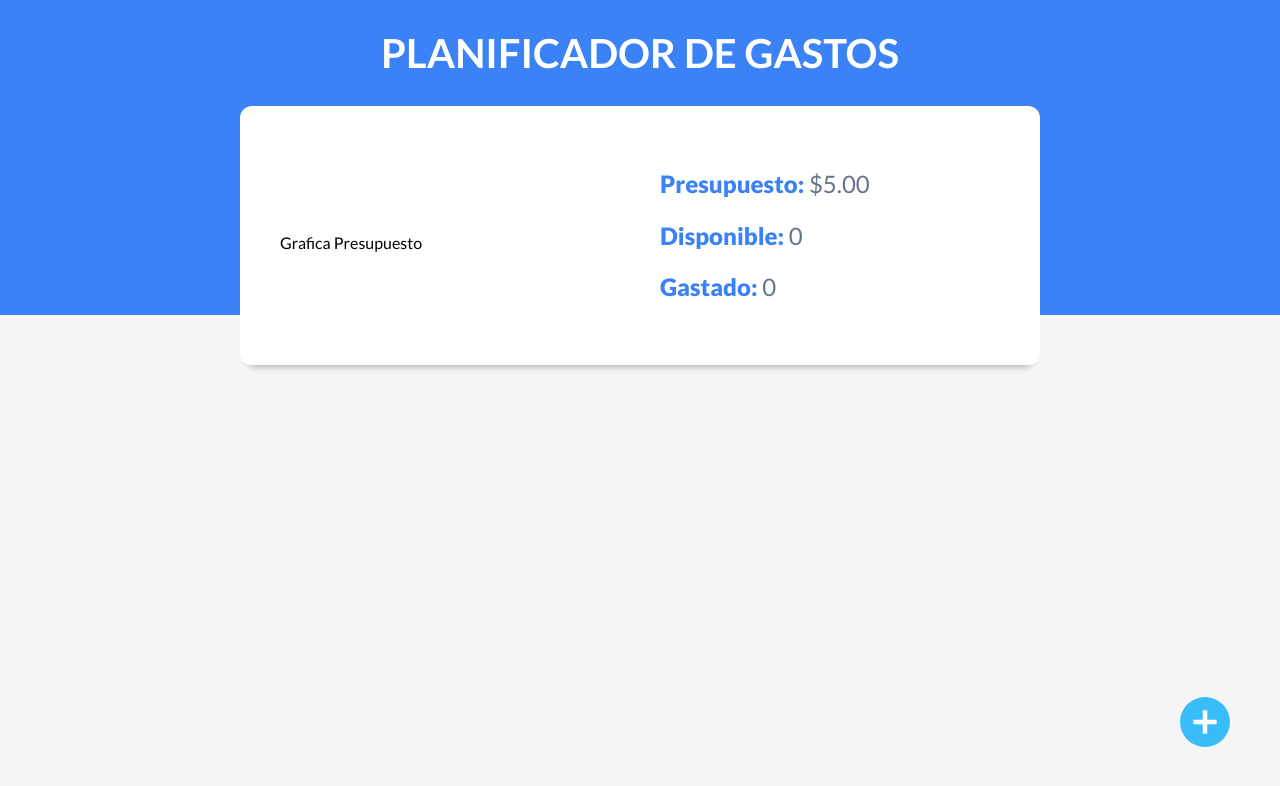
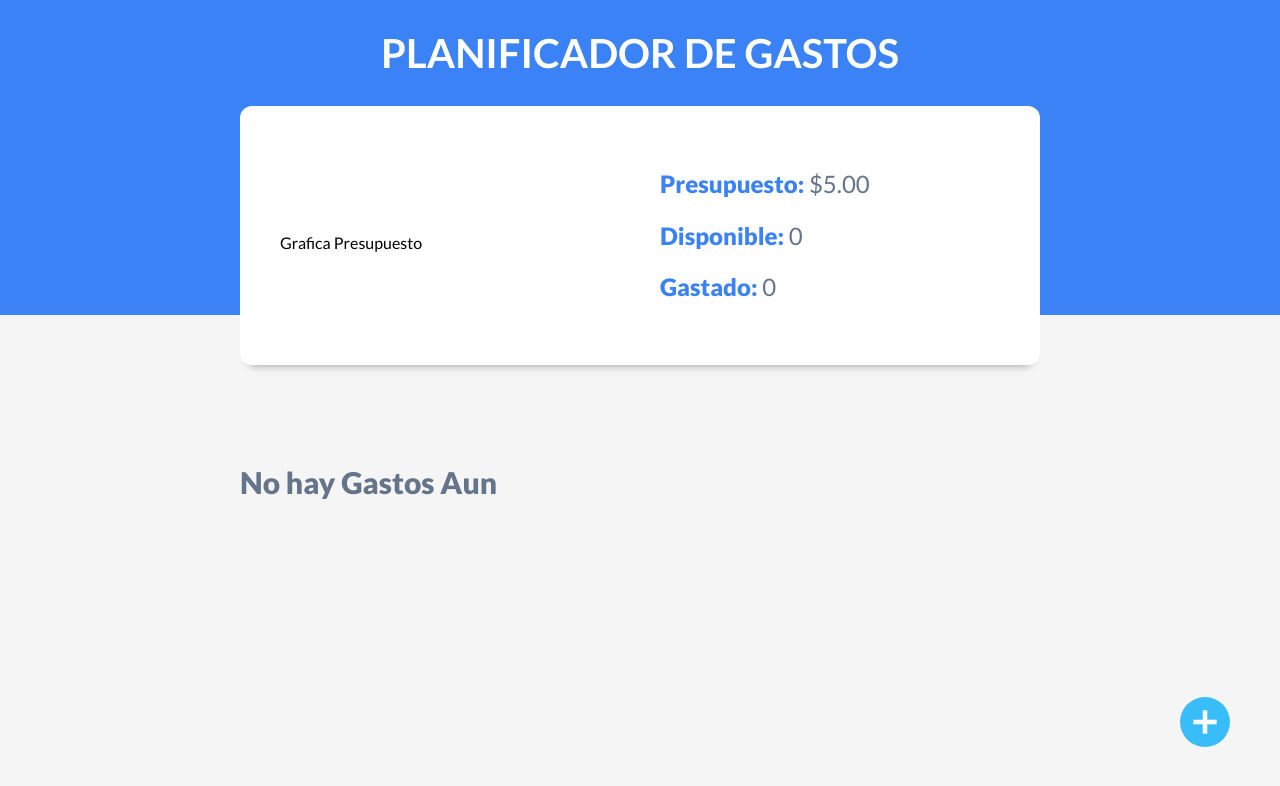
Before and after one commit to joelc24/control-de-gastos, a React (Vite) app: page / in a window 1280 px wide. Both pictures are taken after typing "5" into the empty fields and a click on the input "Añadir". Shown: the top 786 px of the page. Built offline with nearby package versions, Linux system fonts and the light colour scheme.

Commit message:
Creando el componente para crear un gasto

```diff
--- a/src/App.jsx
+++ b/src/App.jsx
@@ -1,5 +1,6 @@
 import { useState } from 'react'
 import Header from './components/Header'
+import ListadoGastos from './components/ListadoGastos';
 import Modal from './components/Modal';
 import { generarId } from './helpers';
 import IconoNuevoGasto from './img/nuevo-gasto.svg'
@@ -24,7 +25,7 @@ function App() {
   const guardarGasto = gasto => {
     console.log("guardando gasto")
     gasto.id = generarId()
-    setGastos(...gastos, gasto)
+    setGastos([...gastos, gasto])
 
     setAnimarModal(false)
 
@@ -43,6 +44,12 @@ function App() {
         setIsValidPresupuesto={setIsValidPresupuesto}
       />
       {isValidPresupuesto && (
+        <>
+        <main>
+          <ListadoGastos
+            gastos={gastos}
+          />
+        </main>
       <div className="nuevo-gasto">
         <img
           src={IconoNuevoGasto}
@@ -50,6 +57,7 @@ function App() {
           onClick={handleNuevoGasto}
           />
       </div>
+      </>
 
       )}
 
--- /dev/null
+++ b/src/components/Gasto.jsx
@@ -0,0 +1,9 @@
+const Gasto = () => {
+    return (
+        <div>
+            <p>Desde Gasto.jsx</p>
+        </div>
+    );
+}
+
+export default Gasto;
--- /dev/null
+++ b/src/components/ListadoGastos.jsx
@@ -0,0 +1,18 @@
+import Gasto from "./Gasto";
+
+const ListadoGastos = ({gastos}) => {
+    return (
+        <div className="listado-gastos contenedor">
+            <h2>{gastos.length ? 'Gastos' : 'No hay Gastos Aun'}</h2>
+
+            {gastos.map(gasto =>(
+                <Gasto
+                    key={gasto.id}
+                    gasto={gasto}
+                />
+            ))}
+        </div>
+    );
+}
+
+export default ListadoGastos;
```
